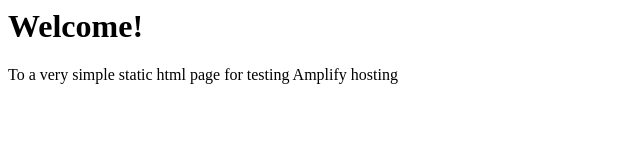
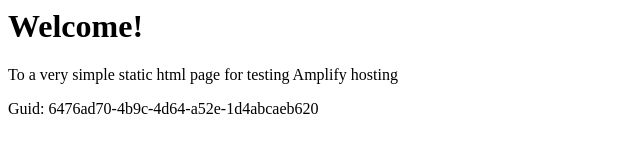
Before and after one commit to aws-aemilia-syd/Github-PR-Commit-Integration-Test-DoNotTouch-v1-prod-ap-southeast-2, a website: page src/index.html in a window 1280 px wide. Shown: the whole page, without its empty margins (0-640 px from the left). Drawn offline with Linux system fonts and the light colour scheme.

Commit message:
commit from integ tests

```diff
--- a/src/index.html
+++ b/src/index.html
@@ -1,3 +1,5 @@
+
+
 <html lang="en">
 
 <head>
@@ -10,6 +12,6 @@
 <body>
     <h1>Welcome!</h1>
     <p>To a very simple static html page for testing Amplify hosting</p>
-</body>
+    <p>Guid: 6476ad70-4b9c-4d64-a52e-1d4abcaeb620</p></body>
 
 </html>
```
